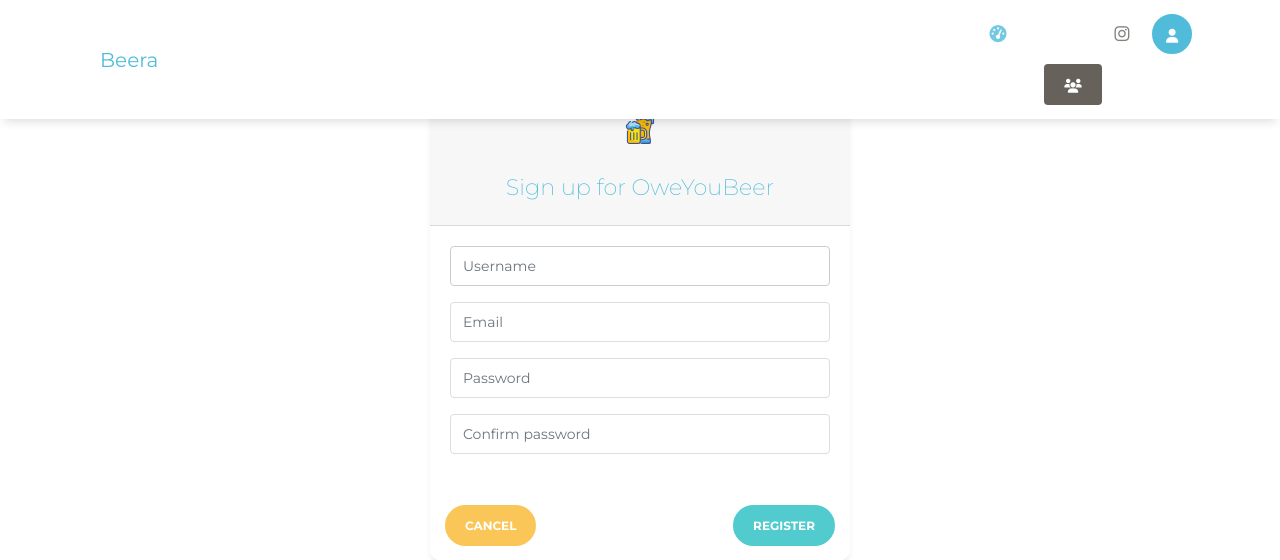
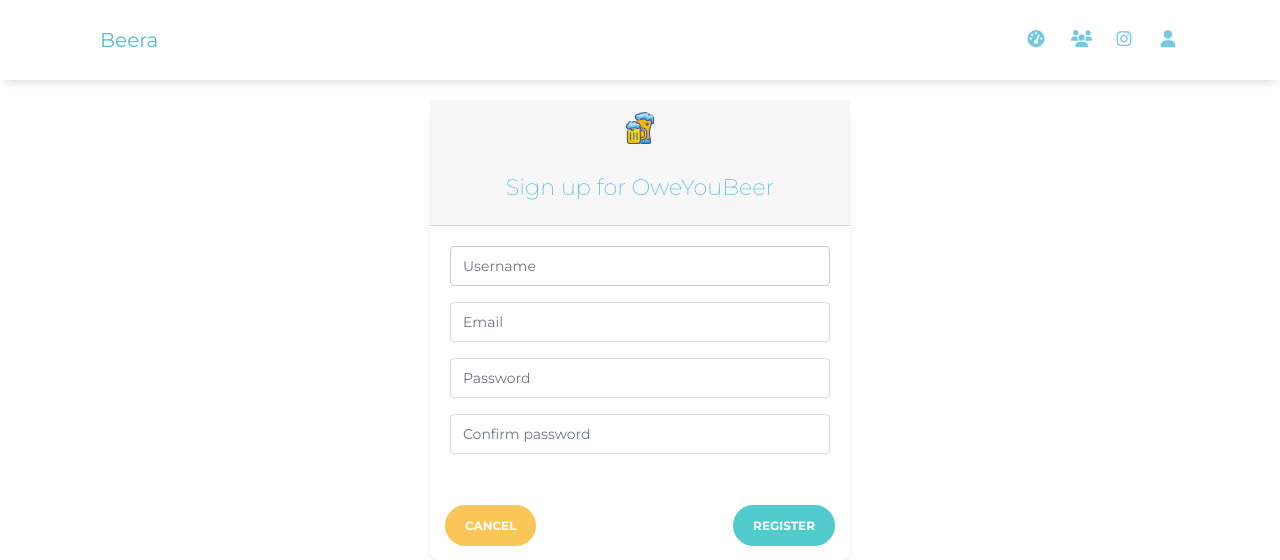
Before and after one commit to mannyci/owebeer, a Django app: page /register in a window 1280 px wide. Shown: the top 560 px of the page. Run offline with Django 3.2, Linux system fonts and the light colour scheme; some libraries are stand-ins or nearby versions.

Commit message:
Navbar fixes

```diff
--- a/templates/base.html
+++ b/templates/base.html
@@ -40,12 +40,13 @@
           <ul class="navbar-nav">
             <li class="nav-item">
               <a href="{% url 'ui:overview' %}" class="nav-link" title="Overview">
-                <i class="fa fa-tachometer text-info btn-magnify"></i>
+                <i class="fa fa-tachometer text-info"></i>
                 <p class="d-lg-none">Overview</p>
+              </a>
             </li>
             <li class="nav-item dropdown">
-              <a class="btn text-info btn-magnify" data-toggle="dropdown" href="#teams" role="button" aria-haspopup="true" aria-expanded="false" title="Teams">
-                <i class="fa fa-users"></i>
+              <a class="nav-link" data-toggle="dropdown" href="#teams" title="Teams">
+                <i class="fa fa-users text-info"></i>
                 <p class="d-lg-none">Teams</p>
               </a>
               <ul class="dropdown-menu dropdown-menu-right dropdown-info">
@@ -55,24 +56,24 @@
             </li>
             {% if user.is_superuser %}
             <li class="nav-item">
-              <a class="btn btn-just-icon btn-danger btn-magnify" rel="tooltip" title="Admin" data-placement="bottom" href="{% url 'admin:index' %}">
-                <i class="nc-icon nc-settings"></i>
-                <p class="d-lg-none">Facebook</p>
+              <a class="nav-link" rel="tooltip" title="Admin" data-placement="bottom" href="{% url 'admin:index' %}">
+                <i class="nc-icon nc-settings text-info"></i>
+                <p class="d-lg-none">Admin</p>
               </a>
             </li>
             {% endif %}
             <li class="nav-item">
               <a class="nav-link" rel="tooltip" title="Follow us on Instagram" data-placement="bottom" href="https://www.instagram.com/CreativeTimOfficial" target="_blank">
-                <i class="fa fa-instagram"></i>
+                <i class="fa fa-instagram text-info"></i>
                 <p class="d-lg-none">Instagram</p>
               </a>
             </li>
             <li class="nav-item dropdown">
-                <a href="#account" class="btn btn-just-icon btn-info" data-toggle="dropdown" aria-expanded="false" title="Account">
+                <a href="#account" class="nav-link" data-toggle="dropdown" aria-expanded="false" title="Account">
                     {% if user.is_authenticated %}
                     <img src="{{ user.gravatar }}" width="18" height="18" class="img-circle img-no-padding">
                     {% else %}
-                    <i class="fa fa-user"></i>
+                    <i class="fa fa-user text-info"></i>
                     {% endif %}
                 </a>
                 <ul class="dropdown-menu dropdown-menu-right dropdown-info">
```
Also changed, not shown: db.sqlite3, 2 other files.
